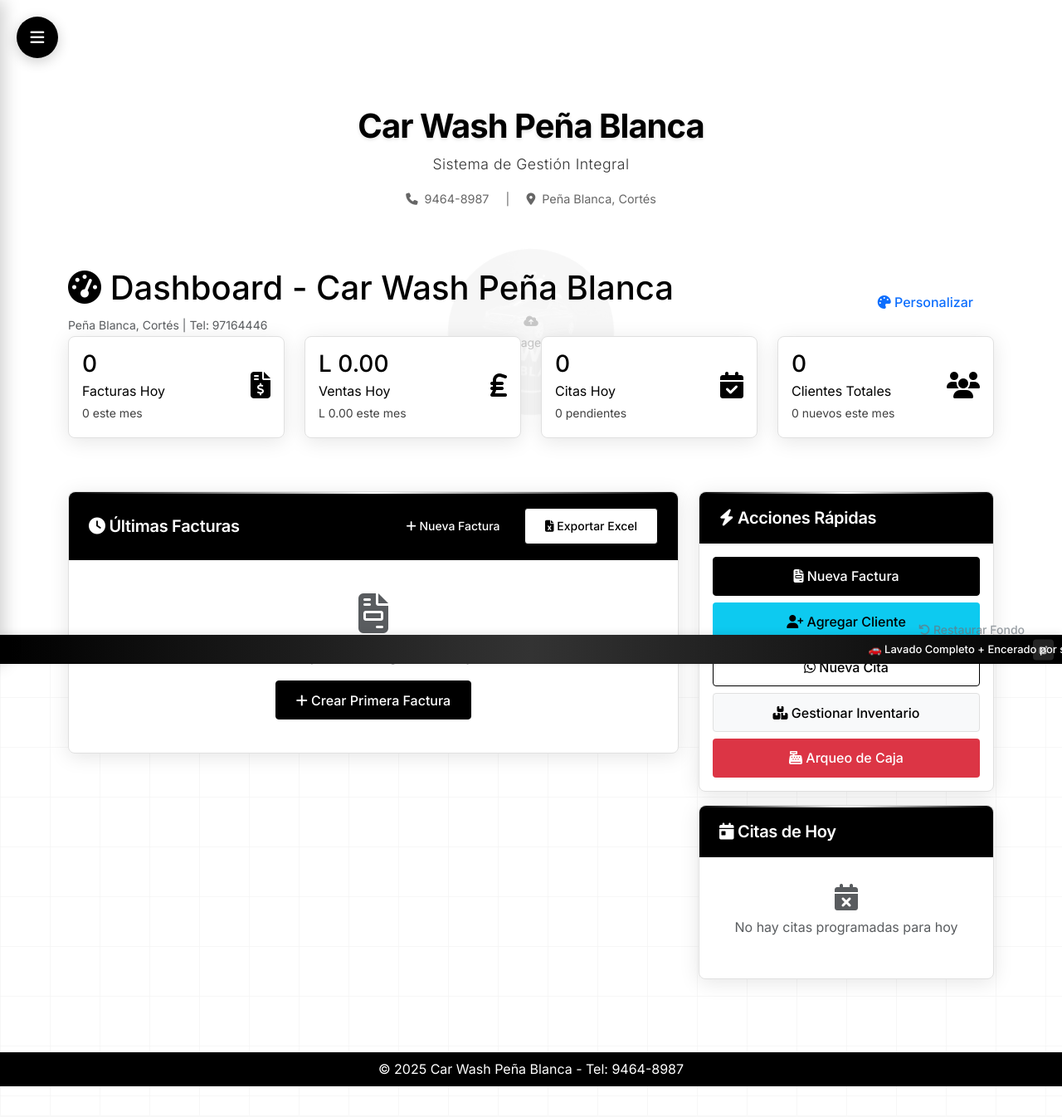
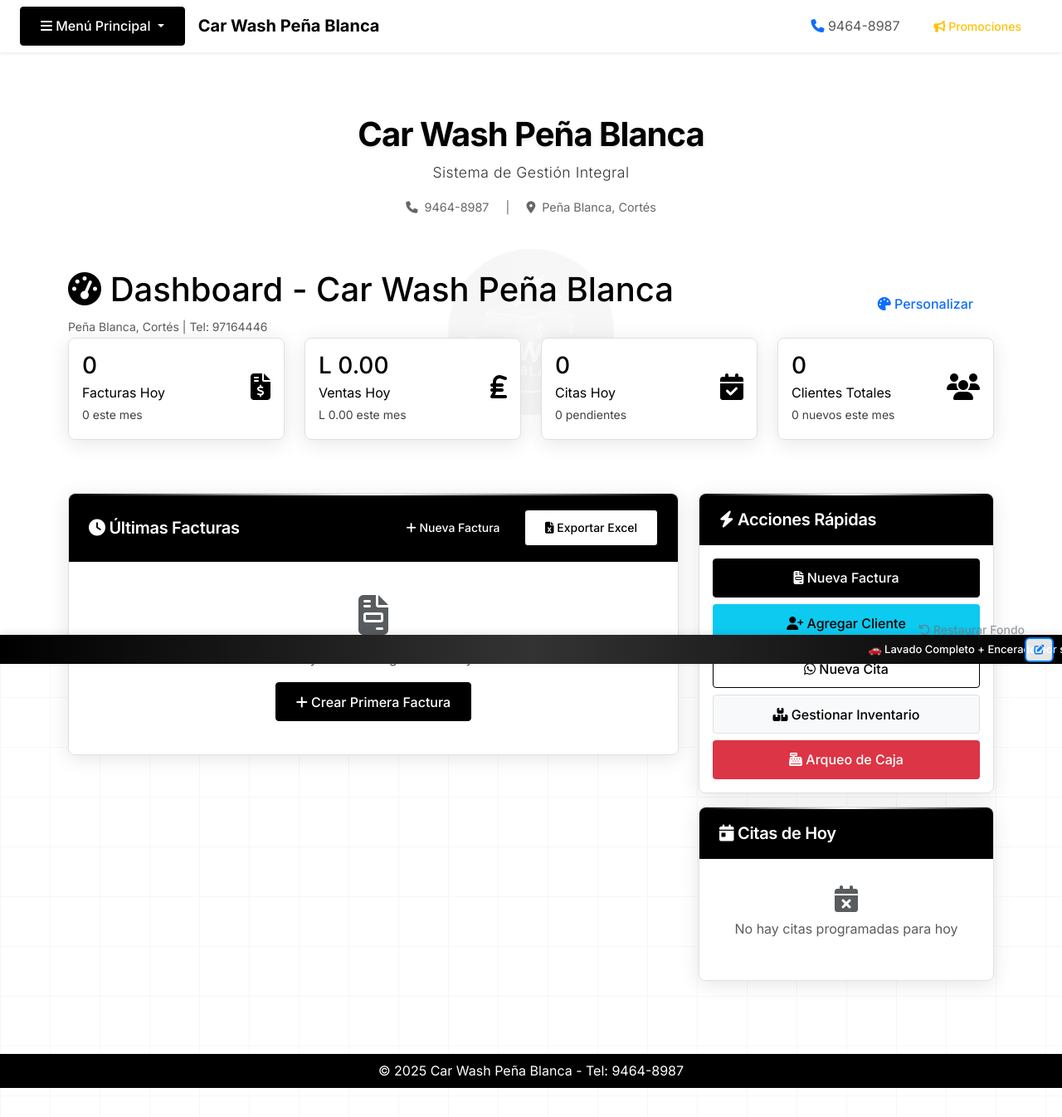
Before and after one commit to denniscastillo202020/carwash, a Flask app: page / in a window 1280 px wide. Shown: the whole page at 83% size. Before the commit the page ends 1309 px from the top, so only its background shows below. Run offline with Flask 3, Linux system fonts and the light colour scheme; some libraries are stand-ins or nearby versions.

Commit message:
Improve user interface by streamlining the main menu and edit options
Refactors base.html to use a top navbar with dropdown menu, removes quick actions from index.html, and adjusts CSS styles.

Replit-Commit-Author: Agent
Replit-Commit-Session-Id: ee837f9f-eabc-408c-ad85-10f956f87f65
Replit-Commit-Screenshot-Url: https://storage.googleapis.com/screenshot-production-us-central1/cf71722c-e444-46ec-aff8-c2891230d640/0306d9cc-9df6-438c-ac07-7a35e8d7d22f.jpg

```diff
--- a/static/css/style.css
+++ b/static/css/style.css
@@ -1157,21 +1157,23 @@ footer {
     right: 10px;
     top: 50%;
     transform: translateY(-50%);
-    background: rgba(255, 255, 255, 0.2);
-    border: none;
-    color: white;
-    width: 25px;
-    height: 25px;
-    border-radius: 4px;
+    background: rgba(255, 255, 255, 0.9);
+    border: 2px solid #007bff;
+    color: #007bff;
+    width: 35px;
+    height: 30px;
+    border-radius: 6px;
     cursor: pointer;
-    font-size: 10px;
-    opacity: 0.7;
+    font-size: 12px;
+    font-weight: bold;
     transition: all 0.3s ease;
+    box-shadow: 0 2px 4px rgba(0, 0, 0, 0.2);
 }
 
 .promo-edit-btn:hover {
-    opacity: 1;
-    background: rgba(255, 255, 255, 0.3);
+    background: #007bff;
+    color: white;
+    transform: translateY(-50%) scale(1.1);
 }
 
 @keyframes scroll-left {
@@ -1179,17 +1181,17 @@ footer {
     100% { transform: translateX(-100%); }
 }
 
-/* Adjust body padding for bottom banner */
+/* Adjust body padding for bottom banner and top navbar */
 body {
     padding-bottom: 35px;
+    padding-top: 70px;
 }
 
-body.sidebar-open .bottom-promo-banner {
-    left: 280px;
-    width: calc(100% - 280px);
+/* Adjust main content */
+.container.my-4 {
+    margin-top: 1rem !important;
 }
 
-/* Adjust main title back to normal */
 .main-title {
-    margin-top: 80px;
+    margin-top: 20px;
 }
--- a/templates/base.html
+++ b/templates/base.html
@@ -17,85 +17,65 @@
     <link href="{{ url_for('static', filename='css/style.css') }}" rel="stylesheet">
 </head>
 <body>
-    <!-- Sidebar Toggle Button -->
-    <button class="sidebar-toggle" id="sidebarToggle">
-        <i class="fas fa-bars"></i>
-    </button>
+    <!-- Top Navigation -->
+    <nav class="navbar navbar-expand-lg bg-white shadow-sm fixed-top">
+        <div class="container-fluid px-4">
+            <!-- Dropdown Menu as Primary Navigation -->
+            <div class="dropdown me-3">
+                <button class="btn btn-primary dropdown-toggle" type="button" id="mainMenuDropdown" data-bs-toggle="dropdown" aria-expanded="false">
+                    <i class="fas fa-bars"></i> Menú Principal
+                </button>
+                <ul class="dropdown-menu dropdown-menu-start" aria-labelledby="mainMenuDropdown">
+                    <li><a class="dropdown-item" href="{{ url_for('index') }}">
+                        <i class="fas fa-home"></i> Dashboard
+                    </a></li>
+                    <li><hr class="dropdown-divider"></li>
+                    <li><a class="dropdown-item" href="{{ url_for('invoice') }}">
+                        <i class="fas fa-file-invoice"></i> Nueva Factura
+                    </a></li>
+                    <li><a class="dropdown-item" href="{{ url_for('customers') }}">
+                        <i class="fas fa-users"></i> Clientes
+                    </a></li>
+                    <li><a class="dropdown-item" href="{{ url_for('appointments') }}">
+                        <i class="fab fa-whatsapp"></i> Citas WhatsApp
+                    </a></li>
+                    <li><hr class="dropdown-divider"></li>
+                    <li><a class="dropdown-item" href="{{ url_for('inventory') }}">
+                        <i class="fas fa-boxes"></i> Inventario
+                    </a></li>
+                    <li><a class="dropdown-item" href="{{ url_for('cash_closing') }}">
+                        <i class="fas fa-cash-register"></i> Arqueo de Caja
+                    </a></li>
+                    <li><a class="dropdown-item" href="{{ url_for('analytics') }}">
+                        <i class="fas fa-chart-bar"></i> Análisis
+                    </a></li>
+                    <li><hr class="dropdown-divider"></li>
+                    <li><a class="dropdown-item" href="{{ url_for('export_invoices') }}">
+                        <i class="fas fa-file-excel"></i> Exportar Facturas
+                    </a></li>
+                    <li><a class="dropdown-item" href="{{ url_for('export_cash_closings') }}">
+                        <i class="fas fa-file-excel"></i> Exportar Arqueos
+                    </a></li>
+                    <li><a class="dropdown-item" href="{{ url_for('export_analytics') }}">
+                        <i class="fas fa-chart-line"></i> Exportar Análisis
+                    </a></li>
+                </ul>
+            </div>
 
-    <!-- Sidebar Navigation -->
-    <div class="sidebar" id="sidebar">
-        <div class="sidebar-header">
-            <div class="sidebar-logo"></div>
-            <h2 class="sidebar-title">Car Wash</h2>
-            <p class="sidebar-subtitle">Peña Blanca</p>
+            <a class="navbar-brand d-flex align-items-center flex-fill text-center" href="{{ url_for('index') }}">
+                <strong>Car Wash Peña Blanca</strong>
+            </a>
+
+            <div class="ms-auto d-flex align-items-center gap-2">
+                <span class="navbar-text me-2">
+                    <i class="fas fa-phone text-primary"></i> 9464-8987
+                </span>
+                <button class="btn btn-outline-warning btn-sm" onclick="openPromoEditor()" title="Editar Promociones">
+                    <i class="fas fa-bullhorn"></i> Promociones
+                </button>
+            </div>
         </div>
-
-        <nav class="sidebar-nav">
-            <div class="nav-item">
-                <a class="nav-link" href="{{ url_for('index') }}">
-                    <i class="fas fa-home"></i>
-                    Dashboard
-                </a>
-            </div>
-            <div class="nav-item">
-                <a class="nav-link" href="{{ url_for('inventory') }}">
-                    <i class="fas fa-boxes"></i>
-                    Inventario
-                </a>
-            </div>
-            <div class="nav-item">
-                <a class="nav-link" href="{{ url_for('customers') }}">
-                    <i class="fas fa-users"></i>
-                    Clientes
-                </a>
-            </div>
-            <div class="nav-item">
-                <a class="nav-link" href="{{ url_for('invoice') }}">
-                    <i class="fas fa-file-invoice"></i>
-                    Facturar
-                </a>
-            </div>
-            <div class="nav-item">
-                <a class="nav-link" href="{{ url_for('appointments') }}">
-                    <i class="fab fa-whatsapp"></i>
-                    Citas
-                </a>
-            </div>
-            <div class="nav-item">
-                <a class="nav-link" href="{{ url_for('cash_closing') }}">
-                    <i class="fas fa-cash-register"></i>
-                    Arqueo
-                </a>
-            </div>
-            <div class="nav-item">
-                <a class="nav-link" href="{{ url_for('analytics') }}">
-                    <i class="fas fa-chart-bar"></i>
-                    Análisis
-                </a>
-            </div>
-            <div class="nav-item">
-                <a class="nav-link" href="{{ url_for('export_invoices') }}">
-                    <i class="fas fa-file-excel"></i>
-                    Exportar Facturas
-                </a>
-            </div>
-            <div class="nav-item">
-                <a class="nav-link" href="{{ url_for('export_cash_closings') }}">
-                    <i class="fas fa-file-excel"></i>
-                    Exportar Arqueos
-                </a>
-            </div>
-            <div class="nav-item">
-                <a class="nav-link" href="{{ url_for('export_analytics') }}">
-                    <i class="fas fa-chart-line"></i>
-                    Exportar Análisis
-                </a>
-            </div>
-        </nav>
-    </div>
-
-    <!-- Sidebar Backdrop -->
-    <div class="sidebar-backdrop" id="sidebarBackdrop"></div>
+    </nav>
 
 
 
```
Also changed, not shown: templates/index.html (+1 -38 lines).
